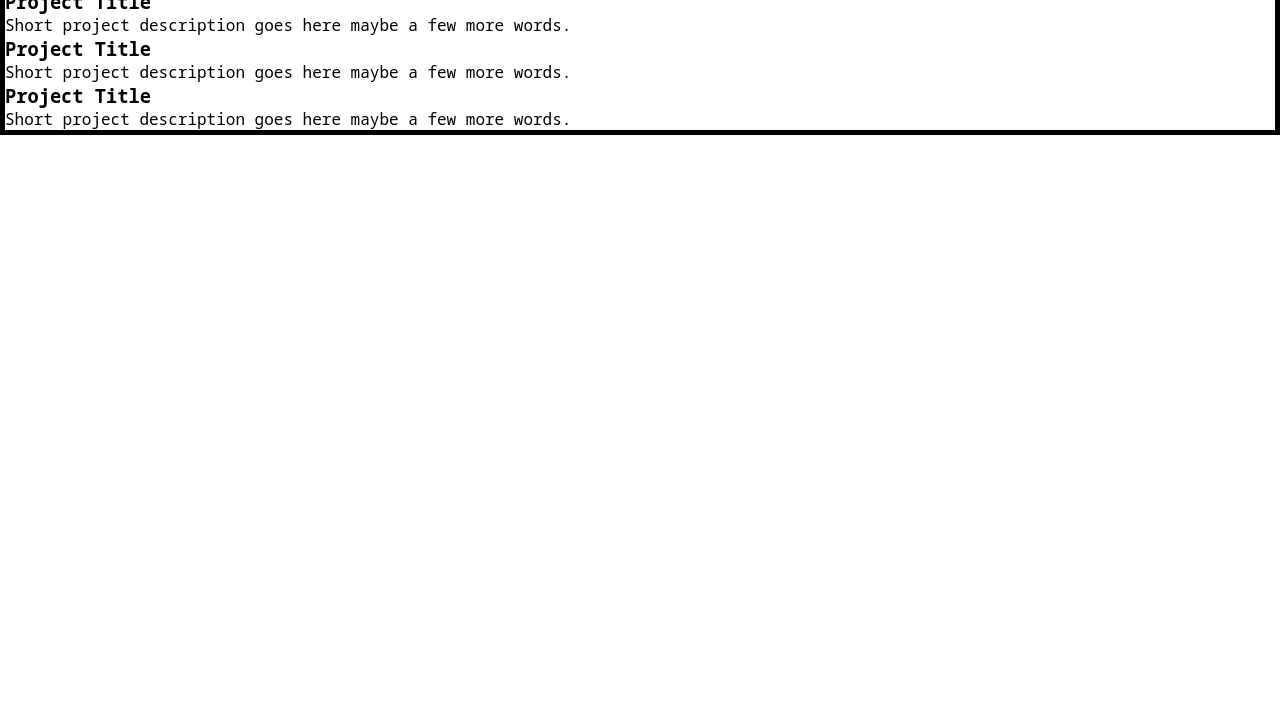
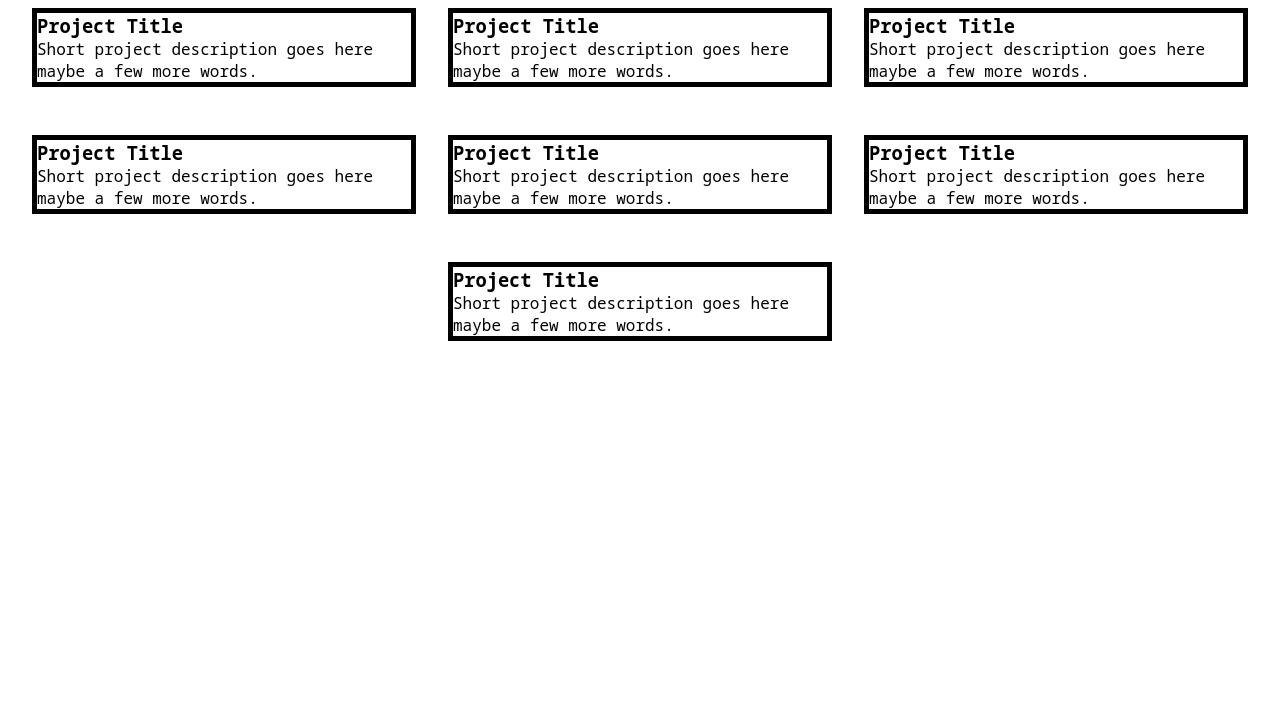
Before and after one commit to blukebrown/blukebrown.github.io, a plain HTML site: page index.html in a window 1280 px wide. Shown: the part 92-800 px from the top of the page. Drawn offline with Linux system fonts and the light colour scheme.

Commit message:
Updated card HTML, and created flexbox grid for cards

```diff
--- a/index.html
+++ b/index.html
@@ -16,25 +16,35 @@
         <h2>Frontend Web Developer</h2>
     </header>
     <main>
-            <article>
-                <a href="">
+        <article class="card-container">
             <section>
                 <h3>Project Title</h3>
                 <p>Short project description goes here maybe a few more words.</p>
             </section>
-                </a>
-                <a href="">
             <section>
                 <h3>Project Title</h3>
                 <p>Short project description goes here maybe a few more words.</p>
             </section>
-                </a>
-                <a href="">
             <section>
                 <h3>Project Title</h3>
                 <p>Short project description goes here maybe a few more words.</p>
             </section>
-                </a>
+            <section>
+                <h3>Project Title</h3>
+                <p>Short project description goes here maybe a few more words.</p>
+            </section>
+            <section>
+                <h3>Project Title</h3>
+                <p>Short project description goes here maybe a few more words.</p>
+            </section>
+            <section>
+                <h3>Project Title</h3>
+                <p>Short project description goes here maybe a few more words.</p>
+            </section>
+            <section>
+                <h3>Project Title</h3>
+                <p>Short project description goes here maybe a few more words.</p>
+            </section>
         </article>
     </main>
 </body>
--- a/style.css
+++ b/style.css
@@ -8,11 +8,27 @@ body {
     font-family: 'Noto Sans Mono', monospace;
 }
 
-a {
-    text-decoration: none;
-    color: inherit;
+article.card-container {
+    display: flex;
+    flex-direction: column;
+    align-items: center;
 }
 
-article {
+section {
     border: 5px solid #000000;
+    max-width: 500px;
+    margin: 1.5em 2em;
 }
+
+@media (min-width: 1024px) {
+    article.card-container {
+        flex-direction: row;
+        flex-wrap: wrap;
+        justify-content: center;
+    }
+
+    section {
+        flex: 0 0 30%;
+        margin: 1.5em 1em;
+    }
+}
```
Lines whose indentation alone changed are shown as unchanged.
